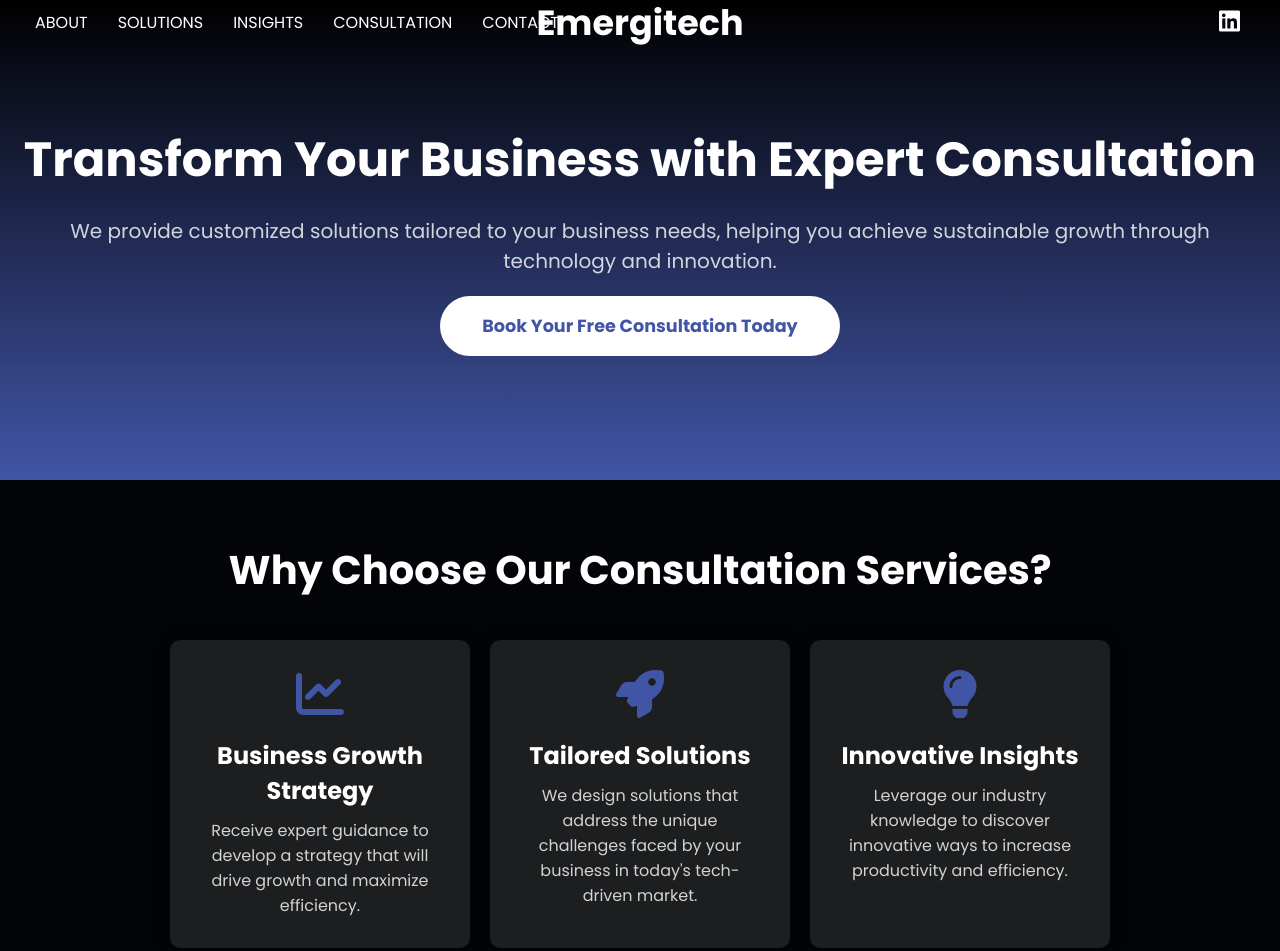
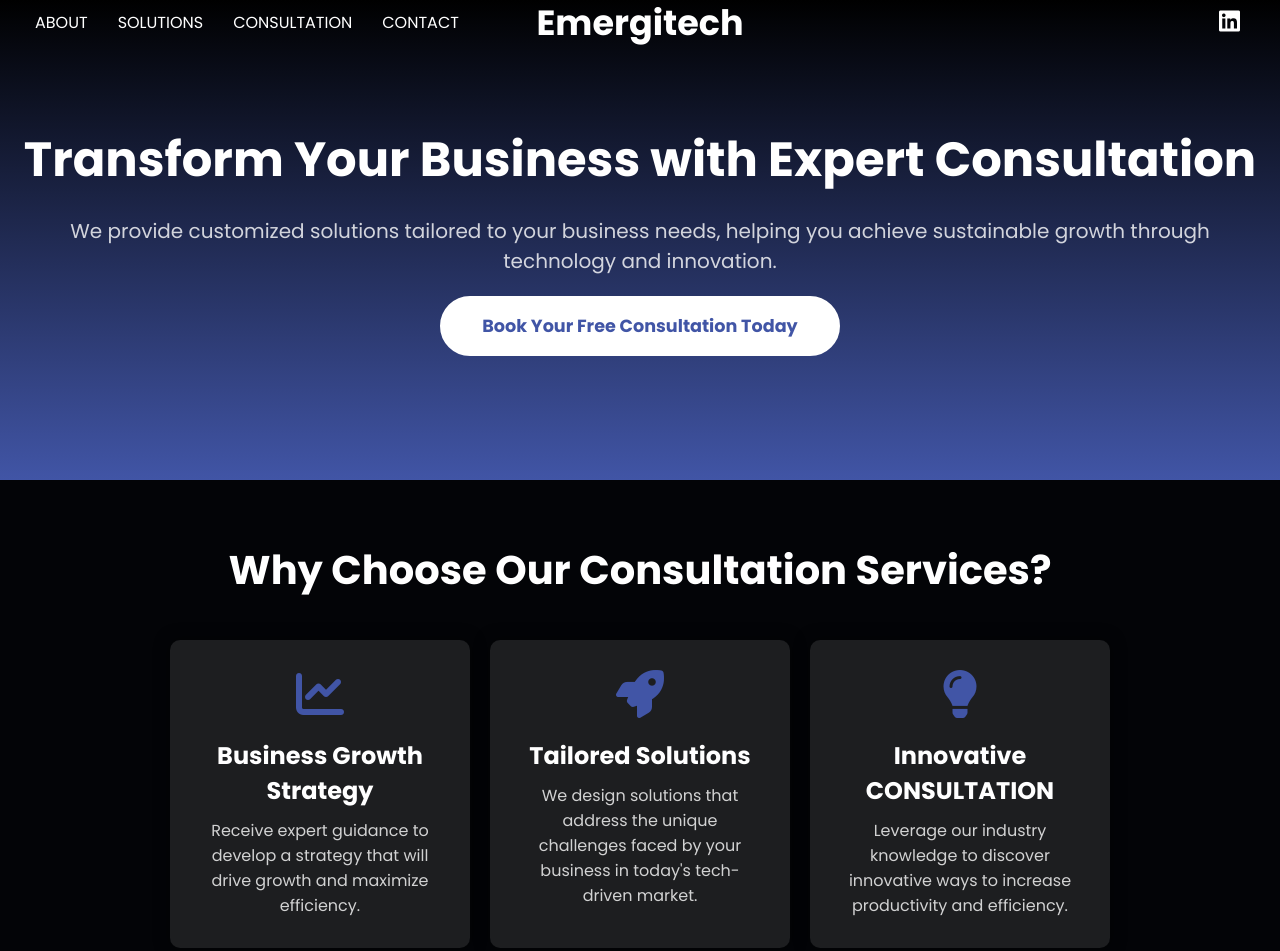
Before and after one commit to AizazUsman171/EmergiTech, a plain HTML site: page consult.html in a window 1280 px wide. Shown: the top 951 px of the page. Drawn offline with Linux system fonts and the light colour scheme.

Commit message:
links updated with pages except meet the team and about page

```diff
--- a/consult.html
+++ b/consult.html
@@ -19,10 +19,9 @@
         <div class="container">
             <ul class="nav-links">
                 <li><a href="#about">ABOUT</a></li>
-                <li><a href="#solutions">SOLUTIONS</a></li>
-                <li><a href="#insights">INSIGHTS</a></li>
-                <li><a href="#consultation">CONSULTATION</a></li>
-                <li><a href="#contact">CONTACT</a></li>
+                <li><a href="Solution.html">SOLUTIONS</a></li>
+                <li><a href="consult.html">CONSULTATION</a></li>
+                <li><a href="contact.html">CONTACT</a></li>
             </ul>
             <h1 class="logo">Emergitech</h1>
             <a href="https://www.linkedin.com" target="_blank" class="linkedin-link">
@@ -57,7 +56,7 @@
                 </div>
                 <div class="feature-box">
                     <i class="fas fa-lightbulb feature-icon"></i>
-                    <h3>Innovative Insights</h3>
+                    <h3>Innovative CONSULTATION</h3>
                     <p>Leverage our industry knowledge to discover innovative ways to increase productivity and efficiency.</p>
                 </div>
             </div>
@@ -145,9 +144,9 @@
             <div class="footer-left">
                 <h1>Emergitech</h1>
                 <ul class="footer-menu">
-                    <li><a href="#">ABOUT</a></li>
+                    <li><a href="#">CONSULTATION</a></li>
                     <li><a href="#">SOLUTIONS</a></li>
-                    <li><a href="#">INSIGHTS</a></li>
+                    <li><a href="#">CONSULTATION</a></li>
                     <li><a href="#">CONTACT</a></li>
                 </ul>
                 <div class="footer-social">
```
Also changed, not shown: Solution.html (+4 -4 lines), contact.html (+4 -4 lines), index.html (+4 -4 lines).
